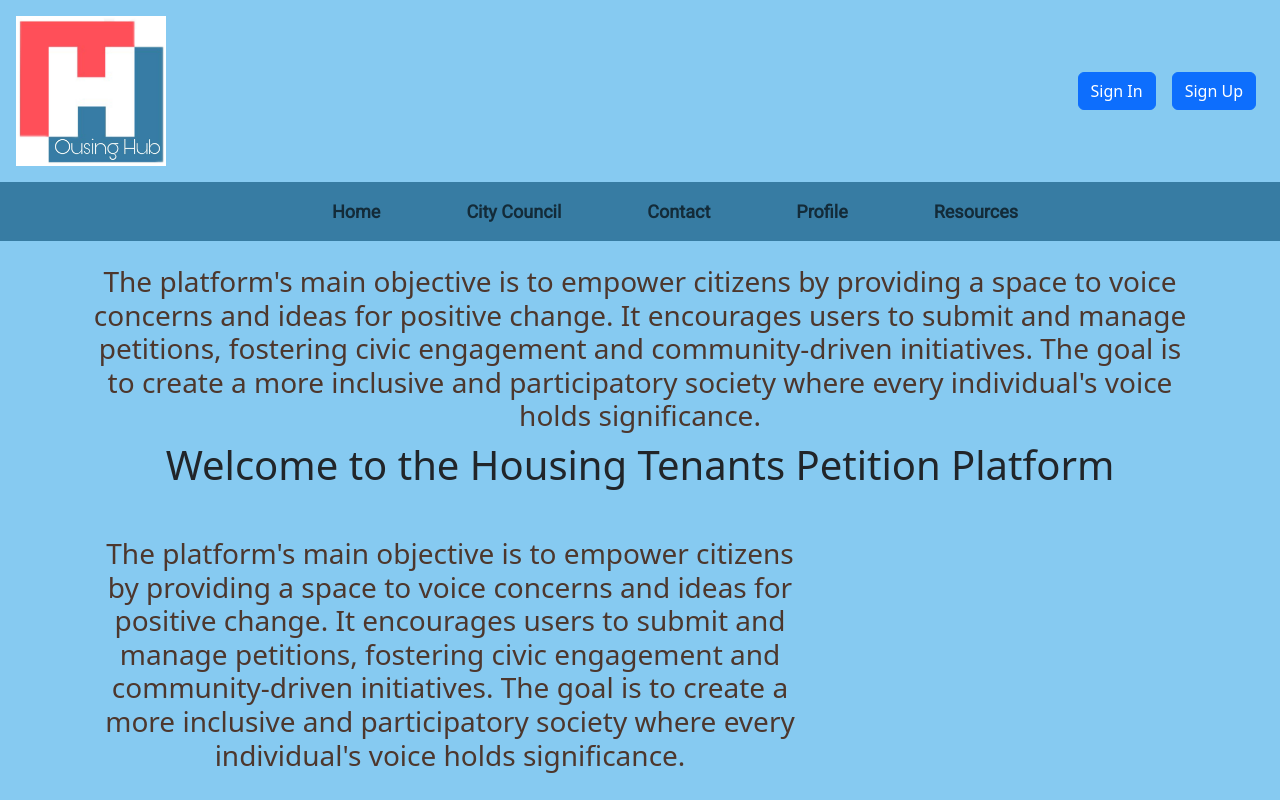
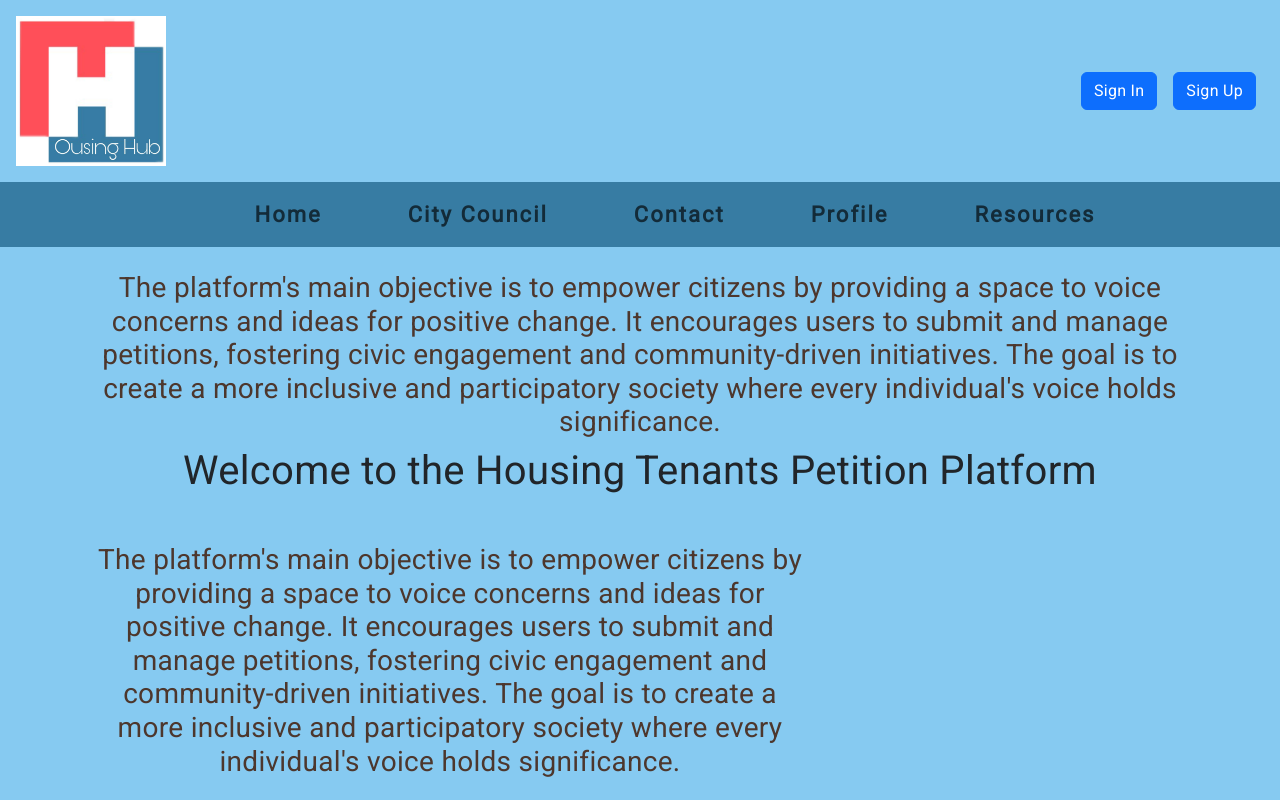
Before and after one commit to SangunPark96/Hack-A-Thon-Team-4, a React (Create React App) app in the folder Access _ hackathon/: page / in a window 1280 px wide. Shown: the top 800 px of the page. Built offline with nearby package versions, Linux system fonts and the light colour scheme; no server answers.

Commit message:
edit css in navbar

```diff
--- a/Access _ hackathon/src/App.css
+++ b/Access _ hackathon/src/App.css
@@ -1,17 +1,6 @@
 .App {
   text-align: center;
   background-color: rgb(134, 202, 241);
+  letter-spacing: 0.3px;
+  font-family: "Roboto", sans-serif;
 }
-
-.App-header {
-
-  background-color: rgb(134, 202, 241);;
-
-  min-height: 100vh;
-  display: flex;
-  flex-direction: column;
-  align-items: center;
-  justify-content: center;
-  font-size: calc(10px + 2vmin);
-  color: white;
-}
--- a/Access _ hackathon/src/Pages/NavBar.js
+++ b/Access _ hackathon/src/Pages/NavBar.js
@@ -4,10 +4,7 @@ import "../Styles/NavBar.css";
 
 const NavBar = () => {
   return (
-    <nav
-      className="navbar navbar-expand-lg navbar-light"
-      style={{ backgroundColor: "#377CA3ff" }}
-    >
+    <nav className="navbar navbar-expand-lg navbar-light">
       <div className="container">
         {/* below button code only for responsiveness */}
         <button
--- a/Access _ hackathon/src/Styles/NavBar.css
+++ b/Access _ hackathon/src/Styles/NavBar.css
@@ -1,8 +1,9 @@
 .custom-link {
-  font-size: 18px;
+  font-size: 22px;
   font-weight: bold;
   font-family: "Roboto", sans-serif;
   margin: 0 35px;
+  letter-spacing: 2px;
 }
 
 .navbar {
```
